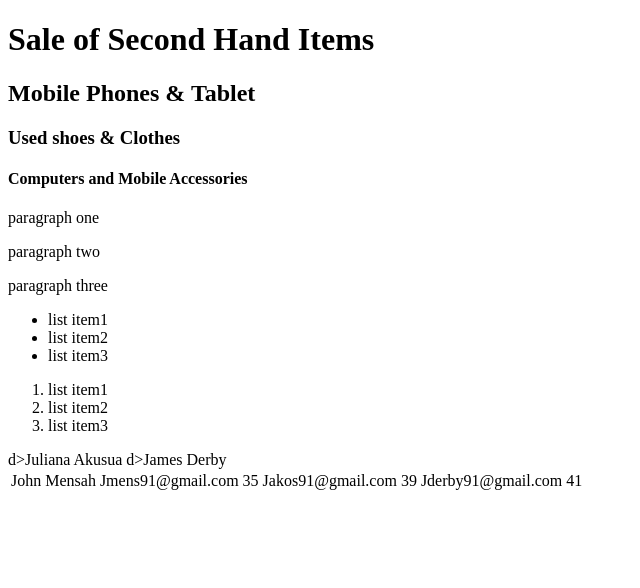
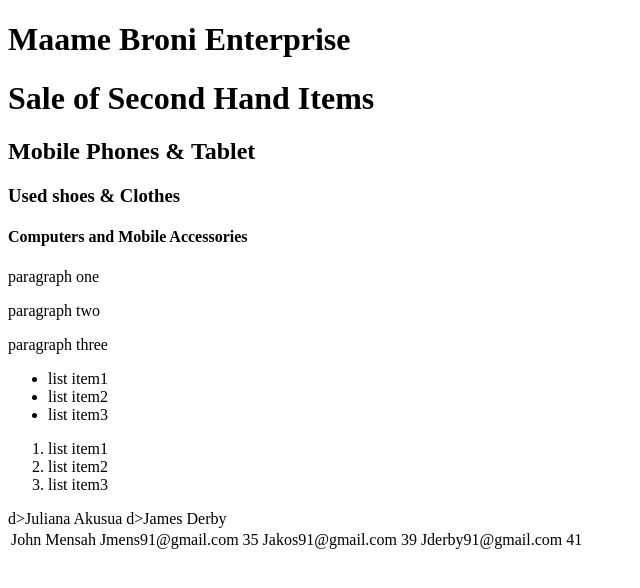
Before and after one commit to bcudjoe91/bcudjoe91, a plain HTML site: page index.html in a window 1280 px wide. Shown: the whole page, without its empty margins (0-640 px from the left). Drawn offline with Linux system fonts and the light colour scheme.

Commit message:
Update index.html

```diff
--- a/index.html
+++ b/index.html
@@ -4,6 +4,7 @@
 <title>Maame Broni Enterprise</title>
 </head>
 <body>
+  <h1>Maame Broni Enterprise</h1>
 <h1>Sale of Second Hand Items</h1>
 <h2>Mobile Phones & Tablet</h2>
 <h3>Used shoes & Clothes</h3>
```
